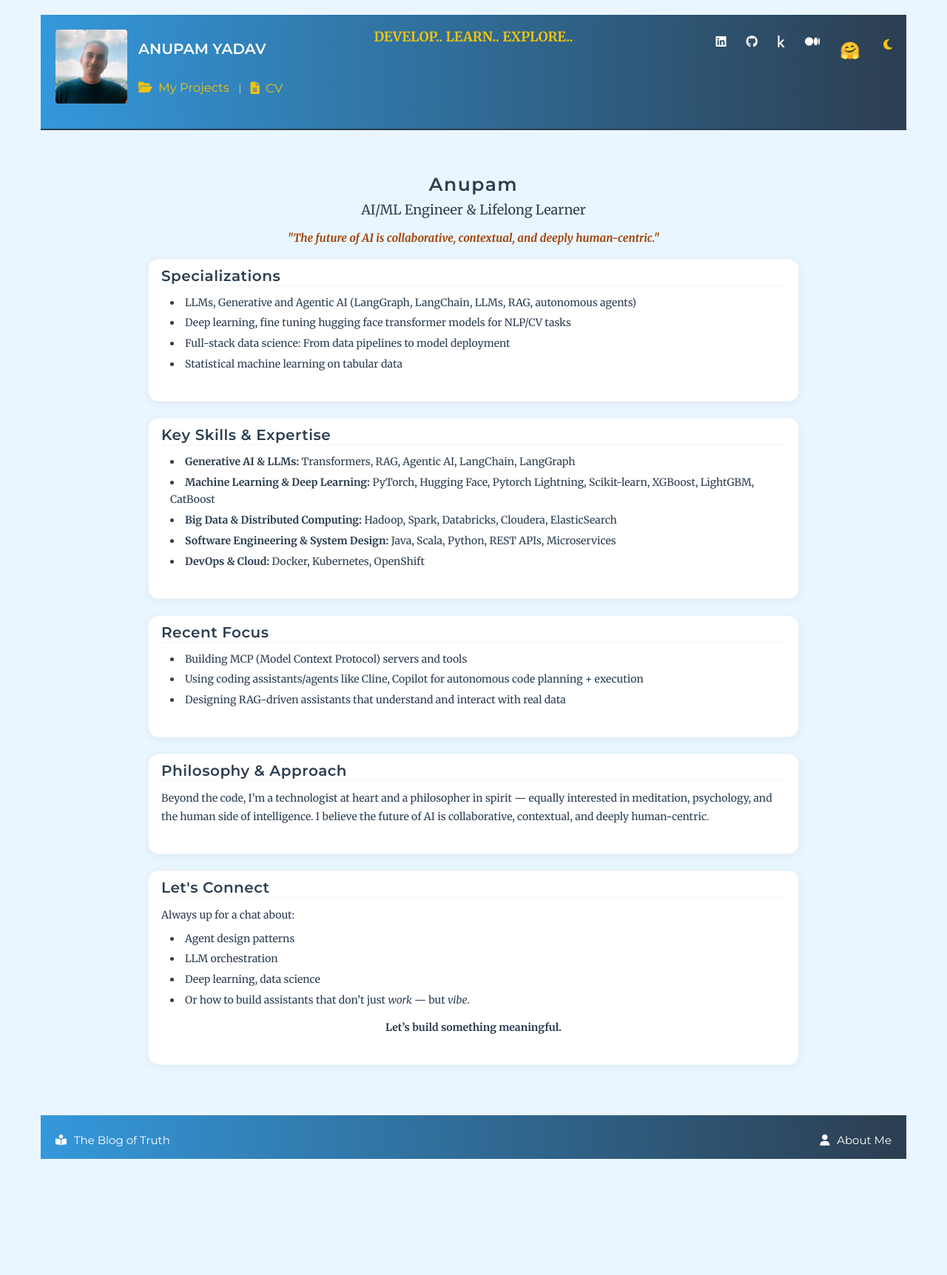
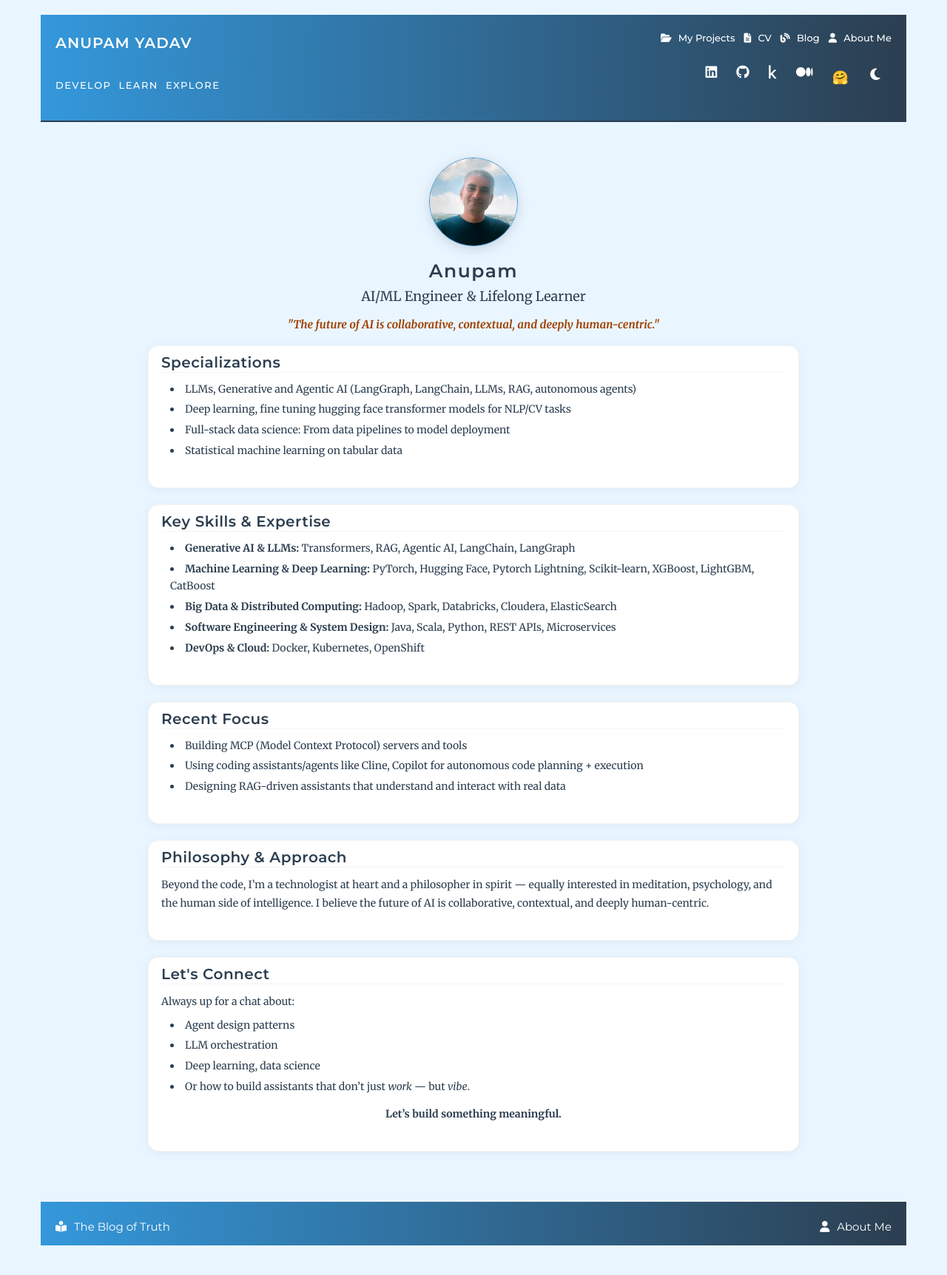
Before and after one commit to bk-anupam/bk-anupam.github.io, a Jekyll site: the page built from index.html, in a window 1280 px wide. Shown: the whole page at 74% size. Built offline with Jekyll 4.4.1, drawn with Linux system fonts in a browser that asks for light colours; before the commit the page ends 1607 px from its top, so only the background shows below that.

Commit message:
Header redesign

```diff
--- a/_includes/header.html
+++ b/_includes/header.html
@@ -1,54 +1,37 @@
+<!-- Redesigned Responsive Header -->
 <div class="header">
-	<div class="row align-items-center">
-		<!-- Modified First Column -->
-		<!-- Removed d-flex, align-items-center -->
-		<div class="col-md-4 header-left-column" style="padding-left: 15px;">
-			<!-- Added Image -->
-			<!-- Removed mr-3 -->
-			<img src="/img/AnuEnhancedImage2.jpeg" alt="Anupam Yadav" class="header-avatar"/>
-
-			<!-- Group for Name and Projects Link -->
-			<div class="header-text-group"> <!-- Added a class for easier targeting -->
-				<h3 class="text-muted" style="color: white; font-size: 2rem; font-weight: bold; margin-bottom: 0.1rem;">
-					<a href="/" style="color: white; text-decoration: none;">ANUPAM YADAV</a>
-				</h3>
-				<div class="projects-link" style="margin-top: -2px;">
-					<a href="/pages/Repositories.html">
-						<i class="fas fa-folder-open"></i> My Projects
-					</a>
-					<!-- Added CV Link -->
-					<span class="link-separator" style="margin: 0 8px; color: #cccccc;">|</span> <!-- Optional Separator -->
-					<a href="/Anupam_CV.docx" download="Anupam_CV.docx" class="cv-link"> <!-- Added download attribute -->
-						<i class="fas fa-file-lines"></i> CV
-					</a>
-					<!-- End CV Link -->
+  <div class="header-main">
+    <!-- Top Row: Name (left), Nav (right) -->
+    <div class="header-top">
+      <div class="header-name">
+        <a href="/" class="header-site-name">ANUPAM YADAV</a>
       </div>
+      <nav class="header-nav" aria-label="Main Navigation">
+        <button class="nav-toggle" aria-label="Open navigation" aria-expanded="false">
+          <span class="nav-toggle-bar"></span>
+          <span class="nav-toggle-bar"></span>
+          <span class="nav-toggle-bar"></span>
+        </button>
+        <ul class="nav-links">
+          <li><a href="/pages/Repositories.html"><i class="fas fa-folder-open"></i> My Projects</a></li>
+          <li><a href="/Anupam_CV.docx" download="Anupam_CV.docx" class="cv-link"><i class="fas fa-file-lines"></i> CV</a></li>
+          <li><a href="/blog/index.html"><i class="fas fa-blog"></i> Blog</a></li>
+          <li><a href="/pages/AboutMe.html"><i class="fas fa-user"></i> About Me</a></li>
+        </ul>
+      </nav>
     </div>
-			<!-- End Group -->
+    <!-- Bottom Row: Tagline (left), Socials + Theme (right) -->
+    <div class="header-bottom">
+      <div class="header-tagline">
+        <span>DEVELOP&nbsp; LEARN&nbsp; EXPLORE</span>
       </div>
-		<!-- End Modified First Column -->
-
-		<div class="col-md-4 text-center">
-			<h4 style="color: #f1c40f; font-size: 1.8rem; margin: 0; white-space: nowrap;">DEVELOP.. LEARN.. EXPLORE..</h4>
-		</div>
-		<div class="col-md-4 text-right" style="padding-right:0;">
-<ul class="nav nav-pills" style="display:inline-block;">
-<li class="nav-item"><a href="https://www.linkedin.com/in/anupam-yadav-34182513/" title="LinkedIn" style="color: white;" target="_blank" rel="noopener noreferrer"><i class="fab fa-linkedin"></i></a></li>
-<li class="nav-item"><a href="https://github.com/bk-anupam" title="GitHub" style="color: white;" target="_blank" rel="noopener noreferrer"><i class="fab fa-github"></i></a></li>
-<li class="nav-item"><a href="https://www.kaggle.com/bkanupam/" title="Kaggle" style="color: white;" target="_blank" rel="noopener noreferrer"><i class="fab fa-kaggle"></i></a></li>
-<!-- Added Medium Link -->
-<li class="nav-item">
-<a href="https://medium.com/@bkanupam" title="Medium" style="color: white;" target="_blank" rel="noopener noreferrer">
-<i class="fab fa-medium"></i>
-</a>
-</li>
-<!-- End Medium Link -->
-<li class="nav-item">
-<a href="https://huggingface.co/bk-anupam" title="HuggingFace spaces" style="color: white; font-size: 1.4em;" target="_blank" rel="noopener noreferrer">
-  🤗
-</a>
-</li>
-<!-- Theme toggle button as nav-item -->
+      <div class="header-socials">
+        <ul class="nav nav-pills">
+          <li class="nav-item"><a href="https://www.linkedin.com/in/anupam-yadav-34182513/" title="LinkedIn" target="_blank" rel="noopener noreferrer"><i class="fab fa-linkedin"></i></a></li>
+          <li class="nav-item"><a href="https://github.com/bk-anupam" title="GitHub" target="_blank" rel="noopener noreferrer"><i class="fab fa-github"></i></a></li>
+          <li class="nav-item"><a href="https://www.kaggle.com/bkanupam/" title="Kaggle" target="_blank" rel="noopener noreferrer"><i class="fab fa-kaggle"></i></a></li>
+          <li class="nav-item"><a href="https://medium.com/@bkanupam" title="Medium" target="_blank" rel="noopener noreferrer"><i class="fab fa-medium"></i></a></li>
+          <li class="nav-item"><a href="https://huggingface.co/bk-anupam" title="HuggingFace spaces" target="_blank" rel="noopener noreferrer">🤗</a></li>
           <li class="nav-item">
             <button id="theme-toggle" aria-label="Toggle dark mode">
               <i class="fas fa-moon" id="theme-toggle-icon"></i>
@@ -57,6 +40,8 @@
         </ul>
       </div>
     </div>
+  </div>
+  <!-- Scrolling Quote -->
   <div class="quote-scroll">
     <p class="scrolling-text">
       Live as if you were to die tomorrow, learn as if you were to live forever... The unexamined life is not worth living... Learning is not compulsory, neither is survival... Real knowledge is to know the extent of one's ignorance... Any fool can know, the point is to understand...
--- a/css/style.css
+++ b/css/style.css
@@ -109,12 +109,259 @@ blockquote p { font-size: 16px; line-height: 1.6em; }
 .header {
   margin-bottom: 3rem;
   border-bottom: 2px solid var(--primary-color);
-  padding-bottom: 1rem;
+  padding-bottom: 0;
   background: var(--header-bg);
   color: var(--footer-link);
-  padding: 20px 20px 5px 20px;
+  padding: 0;
   transition: background 0.3s, color 0.3s;
 }
+
+/* Redesigned Header Layout */
+.header-main {
+  display: flex;
+  flex-direction: column;
+  padding: 20px 20px 0 20px;
+}
+
+.header-top {
+  display: flex;
+  justify-content: space-between;
+  align-items: flex-start;
+  gap: 2rem;
+}
+
+.header-name {
+  display: flex;
+  flex-direction: column;
+  justify-content: flex-start;
+}
+
+.header-site-name {
+  color: var(--footer-link);
+  font-size: 2rem;
+  font-weight: 700;
+  text-decoration: none;
+  transition: color 0.3s;
+  letter-spacing: 1px;
+}
+
+.header-site-name:hover {
+  color: var(--secondary-color);
+}
+
+.header-nav {
+  position: relative;
+  display: flex;
+  align-items: center;
+}
+
+.nav-toggle {
+  display: none;
+  flex-direction: column;
+  justify-content: center;
+  width: 38px;
+  height: 38px;
+  background: none;
+  border: none;
+  cursor: pointer;
+  margin-left: 10px;
+  z-index: 20;
+}
+
+.nav-toggle-bar {
+  width: 28px;
+  height: 4px;
+  background: var(--header-link);
+  margin: 4px 0;
+  border-radius: 2px;
+  display: block;
+  transition: background 0.3s;
+}
+
+.nav-links {
+  display: flex;
+  gap: 1.2rem;
+  list-style: none;
+  margin: 0;
+  padding: 0;
+}
+
+.nav-links li a {
+  color: var(--footer-link);
+  font-size: 1.3rem;
+  font-family: 'Montserrat', Helvetica, sans-serif;
+  font-weight: 500;
+  text-decoration: none;
+  transition: color 0.3s;
+  display: flex;
+  align-items: center;
+  gap: 0.4em;
+}
+
+.nav-links li a:hover {
+  color: var(--header-link-hover);
+}
+
+.cv-link i,
+.nav-links li a i {
+  margin-right: 4px;
+  color: var(--footer-link);
+}
+
+.header-bottom {
+  display: flex;
+  justify-content: space-between;
+  align-items: flex-end;
+  margin-top: 0.5rem;
+  padding-bottom: 0.5rem;
+}
+
+.header-tagline {
+  color: var(--footer-link);
+  font-size: 1.3rem;
+  font-family: 'Montserrat', Helvetica, sans-serif;
+  font-weight: 500;
+  letter-spacing: 1.5px;
+  margin-top: 0.2rem;
+  margin-bottom: 0.2rem;
+}
+
+.header-socials {
+  display: flex;
+  align-items: center;
+  gap: 0.5rem;
+}
+
+.header-socials .nav {
+  margin: 0;
+  padding: 0;
+}
+
+.header-socials .nav-item {
+  display: inline-block;
+}
+
+.header-socials .nav-item a,
+.header-socials .nav-item button {
+  color: var(--footer-link);
+  font-size: 1.8rem;
+  background: none;
+  border: none;
+  padding: 8px 10px;
+  border-radius: 50%;
+  transition: background 0.3s, color 0.3s;
+  margin-left: 2px;
+  margin-right: 2px;
+  display: inline-flex;
+  align-items: center;
+  vertical-align: middle;
+}
+
+.header-socials .nav-item a:hover,
+.header-socials .nav-item button:hover {
+  background: var(--secondary-color);
+  color: #fff;
+}
+
+.header-socials .nav-item button:focus {
+  outline: none;
+  box-shadow: none;
+}
+
+.header-socials .nav-item button > i {
+  pointer-events: none;
+}
+
+/* Scrolling quote remains unchanged */
+
+/* Responsive Styles */
+@media (max-width: 900px) {
+  .header-main {
+    padding: 14px 8px 0 8px;
+  }
+  .header-top {
+    gap: 1rem;
+  }
+  .header-tagline {
+    font-size: 1.1rem;
+  }
+}
+
+@media (max-width: 700px) {
+  .header-main {
+    padding: 10px 2vw 0 2vw;
+  }
+  .header-top {
+    flex-direction: row;
+    align-items: flex-start;
+    gap: 0.5rem;
+  }
+  .header-bottom {
+    flex-direction: column;
+    align-items: flex-start;
+    gap: 0.3rem;
+    margin-top: 0.2rem;
+    padding-bottom: 0.2rem;
+  }
+  .header-socials {
+    margin-top: 0.2rem;
+    align-items: flex-end;
+    width: 100%;
+    justify-content: flex-end;
+  }
+}
+
+@media (max-width: 600px) {
+  .header-main {
+    padding: 6px 1vw 0 1vw;
+  }
+  .header-top {
+    flex-direction: row;
+    align-items: center;
+  }
+  .header-nav {
+    flex-direction: row;
+    align-items: center;
+  }
+  .nav-toggle {
+    display: flex;
+  }
+  .nav-links {
+    display: none;
+    position: absolute;
+    top: 110%;
+    right: 0;
+    flex-direction: column;
+    background: var(--header-bg);
+    border-radius: 8px;
+    box-shadow: 0 2px 12px rgba(44,62,80,0.13);
+    min-width: 170px;
+    z-index: 10;
+    padding: 0.7rem 0.5rem;
+    gap: 0.7rem;
+  }
+  .nav-links.open {
+    display: flex;
+  }
+  .header-bottom {
+    flex-direction: column;
+    align-items: flex-start;
+    gap: 0.2rem;
+    margin-top: 0.1rem;
+    padding-bottom: 0.1rem;
+  }
+  .header-tagline {
+    font-size: 1rem;
+    margin-bottom: 0.1rem;
+  }
+  .header-socials {
+    width: 100%;
+    justify-content: flex-end;
+    margin-top: 0.1rem;
+  }
+}
+
+/* Hamburger menu open state (JS toggles .open on .nav-links) */
 
 .header h3.text-muted a {
   color: var(--footer-link);
@@ -157,29 +404,6 @@ blockquote p { font-size: 16px; line-height: 1.6em; }
    /* No specific styles needed unless further alignment required */
 }
 
-/* Ensure CV link matches Projects link style */
-.header .cv-link {
-  text-transform: none;
-  font-size: 1.65rem;
-  color: var(--header-link);
-  font-weight: normal;
-  text-decoration: none;
-  transition: color 0.3s ease;
-  vertical-align: middle;
-}
-
-.header .cv-link:hover {
-  color: var(--header-link-hover);
-}
-
-.header .cv-link i {
-  color: var(--header-link);
-  margin-right: 4px;
-}
-
-.header .cv-link:hover i {
-  color: var(--header-link-hover);
-}
 
 /* Style for the separator */
 .header .link-separator {
@@ -866,6 +1090,34 @@ body.dark-theme .about-continue {
   margin-bottom: 2.5rem;
 }
 
+/* Responsive avatar for landing page */
+.landing-avatar {
+  display: block;
+  margin: 0 auto 1.2rem auto;
+  width: 120px;
+  height: 120px;
+  object-fit: cover;
+  border-radius: 50%;
+  box-shadow: 0 4px 16px rgba(44,62,80,0.18);
+  border: 1px solid var(--secondary-color);
+  background: var(--section-bg);
+  transition: box-shadow 0.3s, border 0.3s;
+}
+
+@media (max-width: 700px) {
+  .landing-avatar {
+    width: 100px;
+    height: 100px;
+  }
+}
+
+@media (max-width: 400px) {
+  .landing-avatar {
+    width: 70px;
+    height: 70px;
+  }
+}
+
 .landing-title {
   font-family: 'Montserrat', sans-serif;
   font-size: 2.5rem;
--- a/index.html
+++ b/index.html
@@ -5,6 +5,7 @@ description: The space for developing, learning and exploring
 ---
 <main class="landing-clean">
   <header class="landing-header">
+    <img src="/img/AnuEnhancedImage2.jpeg" alt="Anupam Yadav" class="landing-avatar" />
     <h1 class="landing-title">Anupam</h1>
     <p class="landing-tagline">AI/ML Engineer & Lifelong Learner</p>
     <p class="landing-quote">"The future of AI is collaborative, contextual, and deeply human-centric."</p>
```
Lines whose indentation alone changed are shown as unchanged.
